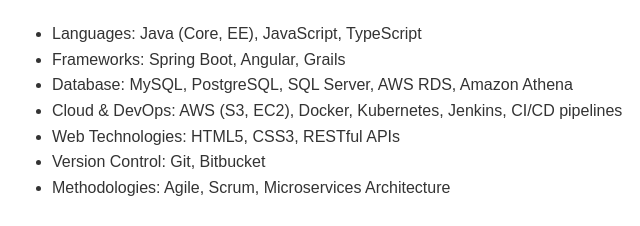
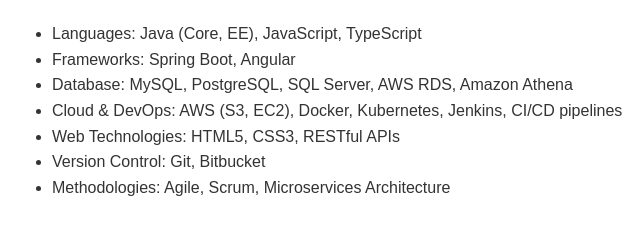
Before and after one commit to kukutapunithish/kukutapunithish.github.io, a plain HTML site: page index.html in a window 1280 px wide. Shown: the part 453-679 px from the top of the page, 28-668 px from the left. Drawn offline with Linux system fonts and the light colour scheme.

Commit message:
Update index.html

```diff
--- a/index.html
+++ b/index.html
@@ -66,7 +66,7 @@
         <h2>Technical Expertise</h2>
         <ul>
             <li>Languages: Java (Core, EE), JavaScript, TypeScript</li>
-            <li>Frameworks: Spring Boot, Angular, Grails</li>
+            <li>Frameworks: Spring Boot, Angular</li>
             <li>Database: MySQL, PostgreSQL, SQL Server, AWS RDS, Amazon Athena</li>
             <li>Cloud & DevOps: AWS (S3, EC2), Docker, Kubernetes, Jenkins, CI/CD pipelines</li>
             <li>Web Technologies: HTML5, CSS3, RESTful APIs</li>
```
